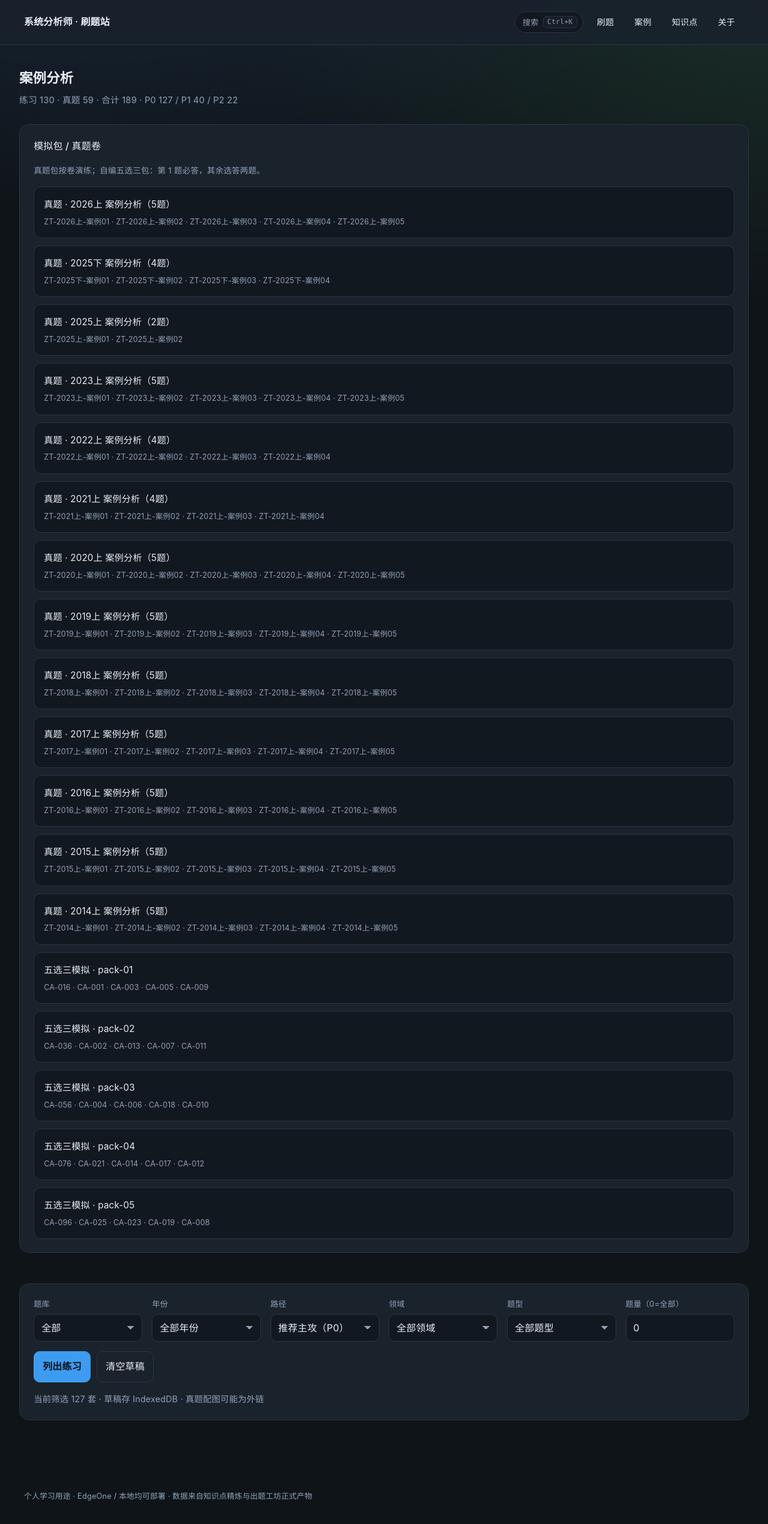
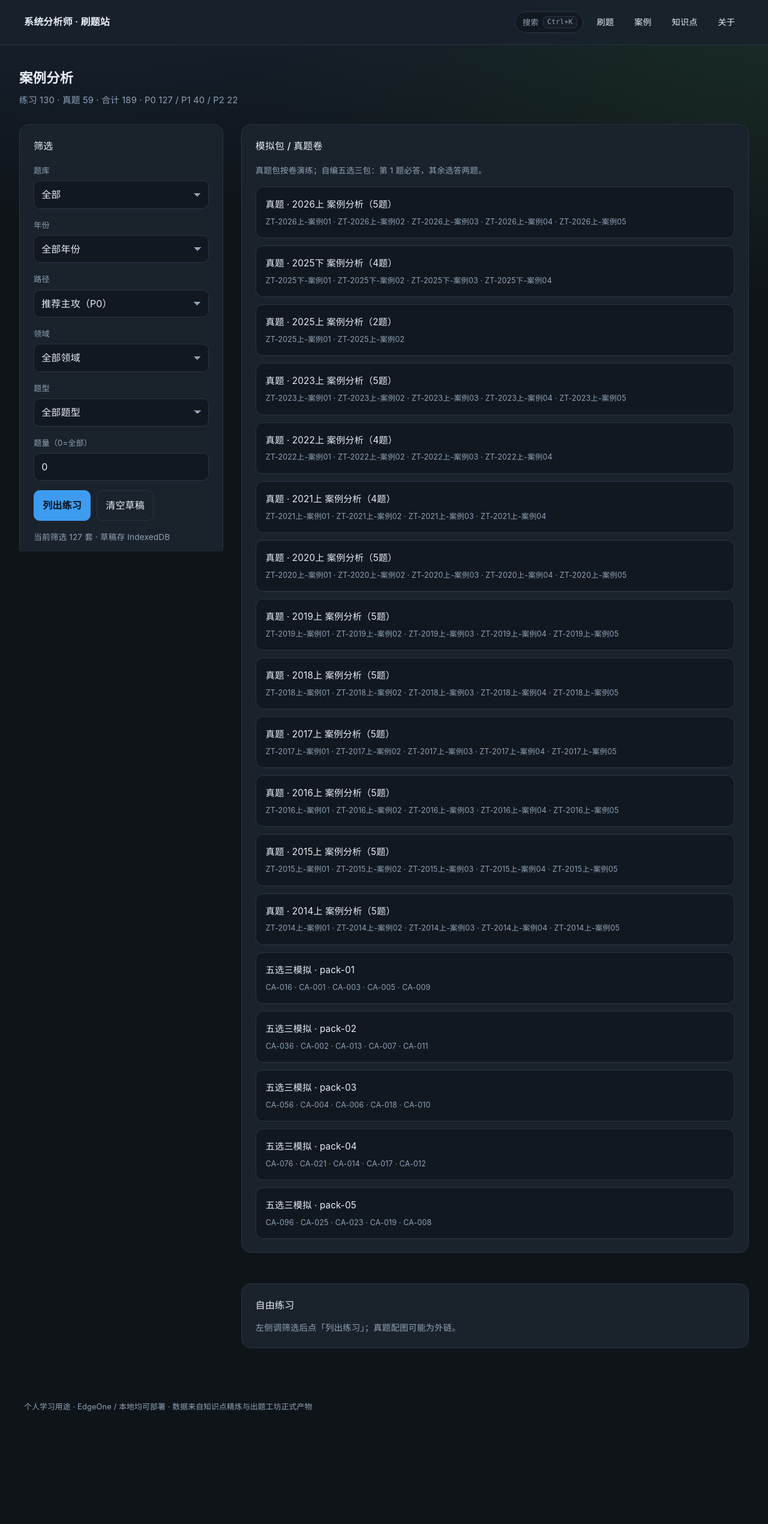
Before and after one commit to xiamengquan/sysanalyst-quiz, a Next.js app: page /case in a window 1280 px wide. Shown: the top 2540 px of the page at 60% size. After the commit the page ends 2396 px from the top, so only its background shows below. Built offline with nearby package versions, Linux system fonts and the light colour scheme.

Commit message:
feat: 筛选区改为侧栏与内容左右分栏
刷题/案例/知识点目录在宽屏采用左侧筛选、右侧内容；窄屏仍上下堆叠。

Co-authored-by: Cursor <cursoragent@cursor.com>

```diff
--- a/src/app/globals.css
+++ b/src/app/globals.css
@@ -140,6 +140,51 @@ button,
   display: flex;
   flex-direction: column;
   gap: 0.75rem;
+}
+
+/* 筛选侧栏 + 主内容：窄屏上下，≥960px 左右 */
+.layout-split {
+  display: grid;
+  gap: var(--space-4);
+  align-items: start;
+}
+@media (min-width: 960px) {
+  .layout-split {
+    grid-template-columns: minmax(240px, 300px) minmax(0, 1fr);
+    gap: var(--space-5);
+  }
+}
+@media (min-width: 1280px) {
+  .layout-split {
+    grid-template-columns: minmax(260px, 340px) minmax(0, 1fr);
+  }
+}
+.layout-aside {
+  min-width: 0;
+}
+@media (min-width: 960px) {
+  .layout-aside {
+    position: sticky;
+    top: calc(var(--safe-t) + 4.75rem);
+    max-height: calc(100dvh - var(--safe-t) - 5.5rem);
+    overflow: auto;
+    -webkit-overflow-scrolling: touch;
+  }
+}
+.layout-aside .card {
+  margin-bottom: 0;
+}
+.layout-aside .filter-stack {
+  display: flex;
+  flex-direction: column;
+  gap: var(--space-3);
+}
+.layout-main {
+  min-width: 0;
+}
+.layout-main > .card:last-child,
+.layout-main > .stack > .card:last-child {
+  margin-bottom: 0;
 }
 
 .card {
--- a/src/components/CaseApp.tsx
+++ b/src/components/CaseApp.tsx
@@ -171,35 +171,12 @@ export function CaseApp() {
         {counts.tracks.P1} / P2 {counts.tracks.P2}
       </p>
 
-      {phase === "setup" && (
-        <div className="stack">
-          {packs.length > 0 && (
-            <div className="card space-y-4 border-[color-mix(in_srgb,var(--accent)_35%,var(--line))]">
-              <h2 className="text-[1rem] font-medium">模拟包 / 真题卷</h2>
-              <p className="text-[0.85rem] leading-relaxed text-[var(--muted)]">
-                真题包按卷演练；自编五选三包：第 1 题必答，其余选答两题。
-              </p>
-              <ul className="list-gap">
-                {packs.map((p) => (
-                  <li key={p.id}>
-                    <button
-                      type="button"
-                      className="min-h-14 w-full rounded-xl border border-[var(--line)] bg-[#121820] px-4 py-4 text-left hover:border-[#4a5d73]"
-                      onClick={() => startPack(p)}
-                    >
-                      <div className="text-[0.95rem]">{p.title}</div>
-                      <div className="mt-1.5 text-[0.78rem] leading-relaxed text-[var(--muted)]">
-                        {p.cases.join(" · ")}
-                      </div>
-                    </button>
-                  </li>
-                ))}
-              </ul>
-            </div>
-          )}
-
+      {(phase === "setup" || phase === "list") && (
+        <div className="layout-split">
+          <aside className="layout-aside" aria-label="案例筛选">
             <div className="card space-y-4">
-            <div className="grid gap-4 sm:grid-cols-2 lg:grid-cols-3 xl:grid-cols-6">
+              <h2 className="text-[1rem] font-medium">筛选</h2>
+              <div className="filter-stack">
                 <label className="block text-[0.82rem] text-[var(--muted)]">
                   题库
                   <select
@@ -275,7 +252,11 @@ export function CaseApp() {
                 </label>
               </div>
               <div className="btn-row">
-              <button type="button" className="btn btn-primary" onClick={() => startPool(filtered)}>
+                <button
+                  type="button"
+                  className="btn btn-primary"
+                  onClick={() => startPool(filtered)}
+                >
                   列出练习
                 </button>
                 <button
@@ -290,8 +271,43 @@ export function CaseApp() {
                   清空草稿
                 </button>
               </div>
-            <p className="text-[0.9rem] text-[var(--muted)]">
-              当前筛选 {filtered.length} 套 · 草稿存 IndexedDB · 真题配图可能为外链
+              <p className="text-[0.85rem] leading-relaxed text-[var(--muted)]">
+                当前筛选 {filtered.length} 套 · 草稿存 IndexedDB
+              </p>
+            </div>
+          </aside>
+
+          <div className="layout-main">
+            {phase === "setup" && (
+              <div className="stack">
+                {packs.length > 0 && (
+                  <div className="card space-y-4 border-[color-mix(in_srgb,var(--accent)_35%,var(--line))]">
+                    <h2 className="text-[1rem] font-medium">模拟包 / 真题卷</h2>
+                    <p className="text-[0.85rem] leading-relaxed text-[var(--muted)]">
+                      真题包按卷演练；自编五选三包：第 1 题必答，其余选答两题。
+                    </p>
+                    <ul className="list-gap">
+                      {packs.map((p) => (
+                        <li key={p.id}>
+                          <button
+                            type="button"
+                            className="min-h-14 w-full rounded-xl border border-[var(--line)] bg-[#121820] px-4 py-4 text-left hover:border-[#4a5d73]"
+                            onClick={() => startPack(p)}
+                          >
+                            <div className="text-[0.95rem]">{p.title}</div>
+                            <div className="mt-1.5 text-[0.78rem] leading-relaxed text-[var(--muted)]">
+                              {p.cases.join(" · ")}
+                            </div>
+                          </button>
+                        </li>
+                      ))}
+                    </ul>
+                  </div>
+                )}
+                <div className="card space-y-3">
+                  <h2 className="text-[1rem] font-medium">自由练习</h2>
+                  <p className="text-[0.9rem] leading-relaxed text-[var(--muted)]">
+                    左侧调筛选后点「列出练习」；真题配图可能为外链。
                   </p>
                 </div>
               </div>
@@ -299,10 +315,15 @@ export function CaseApp() {
 
             {phase === "list" && (
               <div className="card">
-          <button type="button" className="btn btn-ghost mb-4" onClick={() => setPhase("setup")}>
-            返回筛选
+                <div className="mb-4 flex flex-wrap items-center justify-between gap-3">
+                  <h2 className="text-[1rem] font-medium">练习列表</h2>
+                  <button type="button" className="btn btn-ghost" onClick={() => setPhase("setup")}>
+                    返回概览
                   </button>
-          {packHint ? <p className="mb-4 text-[0.85rem] leading-relaxed text-[var(--muted)]">{packHint}</p> : null}
+                </div>
+                {packHint ? (
+                  <p className="mb-4 text-[0.85rem] leading-relaxed text-[var(--muted)]">{packHint}</p>
+                ) : null}
                 <ul className="list-gap">
                   {pool.map((c, i) => (
                     <li key={c.id}>
@@ -322,12 +343,16 @@ export function CaseApp() {
                         <div className="mt-1.5 text-[0.78rem] leading-relaxed text-[var(--muted)]">
                           {c.bank === "real" ? "真题 · " : ""}
                           {c.track ? TRACK_LABEL[c.track] || c.track : ""}
-                    {c.stop_loss ? " · 止损" : ""} · 第{c.chapter}章 · 建议 {c.time_limit_min || 25} 分钟
+                          {c.stop_loss ? " · 止损" : ""} · 第{c.chapter}章 · 建议{" "}
+                          {c.time_limit_min || 25} 分钟
                         </div>
                       </button>
                     </li>
                   ))}
                 </ul>
+              </div>
+            )}
+          </div>
         </div>
       )}
 
--- a/src/components/KbApp.tsx
+++ b/src/components/KbApp.tsx
@@ -72,12 +72,14 @@ export function KbCatalog() {
         <kbd className="gs-kbd-inline">Ctrl+K</kbd> / <kbd className="gs-kbd-inline">⌘K</kbd>
       </p>
 
-      <div className="card">
-        <div className="mb-4 flex flex-wrap items-center justify-between gap-3">
-          <p className="text-[0.88rem] leading-relaxed text-[var(--muted)]">按类型 / 分区浏览目录；搜标题与正文请打开全局搜索。</p>
-          <GlobalSearchHintButton />
-        </div>
-        <div className="grid gap-4 sm:grid-cols-2">
+      <div className="layout-split">
+        <aside className="layout-aside" aria-label="知识点筛选">
+          <div className="card space-y-4">
+            <h2 className="text-[1rem] font-medium">筛选</h2>
+            <p className="text-[0.85rem] leading-relaxed text-[var(--muted)]">
+              按类型 / 分区浏览；搜标题与正文请用全局搜索。
+            </p>
+            <div className="filter-stack">
               <label className="block text-[0.82rem] text-[var(--muted)]">
                 类型
                 <select className="field mt-1.5" value={kind} onChange={(e) => setKind(e.target.value)}>
@@ -104,11 +106,16 @@ export function KbCatalog() {
                 </select>
               </label>
             </div>
-        <p className="mt-4 text-[0.9rem] text-[var(--muted)]">
-          当前显示 {catalogFiltered.length} 条 · 共 {flat.length} 条
+            <div className="flex flex-wrap items-center justify-between gap-2">
+              <p className="text-[0.85rem] text-[var(--muted)]">
+                显示 {catalogFiltered.length} / {flat.length}
               </p>
+              <GlobalSearchHintButton />
             </div>
+          </div>
+        </aside>
 
+        <div className="layout-main">
           <div className="card mb-4 border-[color-mix(in_srgb,var(--accent)_35%,var(--line))] bg-[color-mix(in_srgb,var(--accent)_8%,var(--panel))] text-[0.92rem] leading-relaxed">
             <b>正式发布 {data.meta?.version || "v1.0"}</b>（{data.meta?.effective || "—"}）
             ：审计通过内容；可站内阅读，也可跳转对应章节刷题。正文内关联知识点以抽屉预览。
@@ -116,7 +123,9 @@ export function KbCatalog() {
 
           {grouped.map((sec) => (
             <div key={sec.id} className="mb-6">
-          <h3 className="mb-3 text-[0.95rem] font-medium tracking-wide text-[var(--muted)]">{sec.title}</h3>
+              <h3 className="mb-3 text-[0.95rem] font-medium tracking-wide text-[var(--muted)]">
+                {sec.title}
+              </h3>
               <ul className="list-gap">
                 {sec.items.map((item) => (
                   <li key={item.id}>
@@ -137,6 +146,8 @@ export function KbCatalog() {
               </ul>
             </div>
           ))}
+        </div>
+      </div>
     </>
   );
 }
--- a/src/components/QuizApp.tsx
+++ b/src/components/QuizApp.tsx
@@ -241,8 +241,11 @@ export function QuizApp() {
       </p>
 
       {phase === "setup" && (
-        <div className="card space-y-4">
-          <div className="grid gap-4 sm:grid-cols-2 lg:grid-cols-3 xl:grid-cols-4 2xl:grid-cols-6">
+        <div className="layout-split">
+          <aside className="layout-aside" aria-label="刷题筛选">
+            <div className="card">
+              <h2 className="mb-4 text-[1rem] font-medium">筛选</h2>
+              <div className="filter-stack">
                 <label className="block text-[0.82rem] text-[var(--muted)]">
                   学习路径
                   <select
@@ -334,7 +337,16 @@ export function QuizApp() {
                   />
                 </label>
               </div>
-          <div className="btn-row pt-1">
+            </div>
+          </aside>
+
+          <div className="layout-main">
+            <div className="card space-y-4">
+              <h2 className="text-[1rem] font-medium">开始本轮</h2>
+              <p className="text-[0.92rem] leading-relaxed text-[var(--muted)]">
+                当前筛选 <b className="text-[var(--text)]">{filtered.length}</b> 题 · 进度存 IndexedDB
+              </p>
+              <div className="btn-row">
                 <button type="button" className="btn btn-primary" onClick={() => void start()}>
                   开始答题
                 </button>
@@ -345,7 +357,8 @@ export function QuizApp() {
                   随机：{shuffle ? "开" : "关"}
                 </button>
               </div>
-          <p className="text-[0.9rem] text-[var(--muted)]">当前筛选 {filtered.length} 题 · 进度存 IndexedDB</p>
+            </div>
+          </div>
         </div>
       )}
 
```
Also changed, not shown: 2 other files (tests, documents, lock files or other folders). Lines whose indentation alone changed are shown as unchanged.
